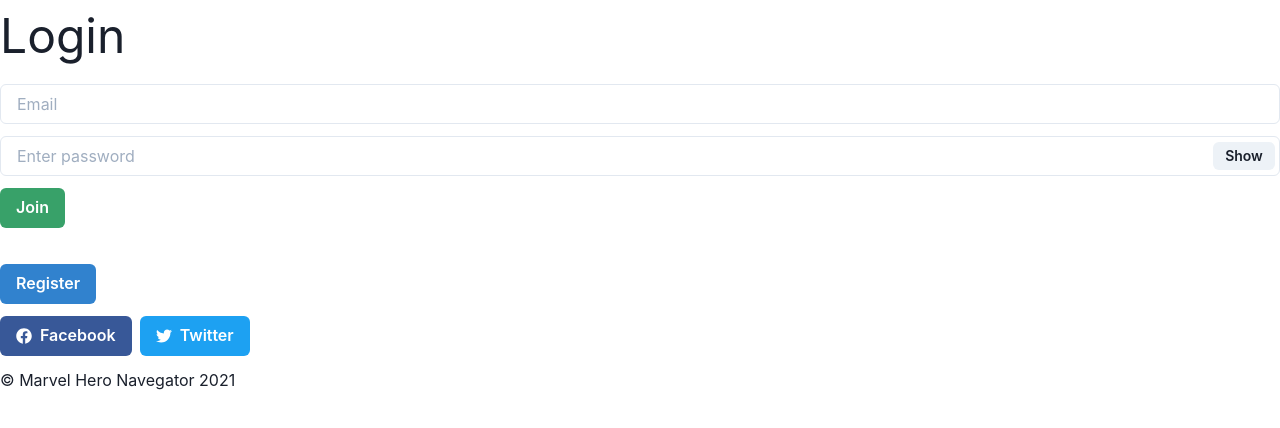
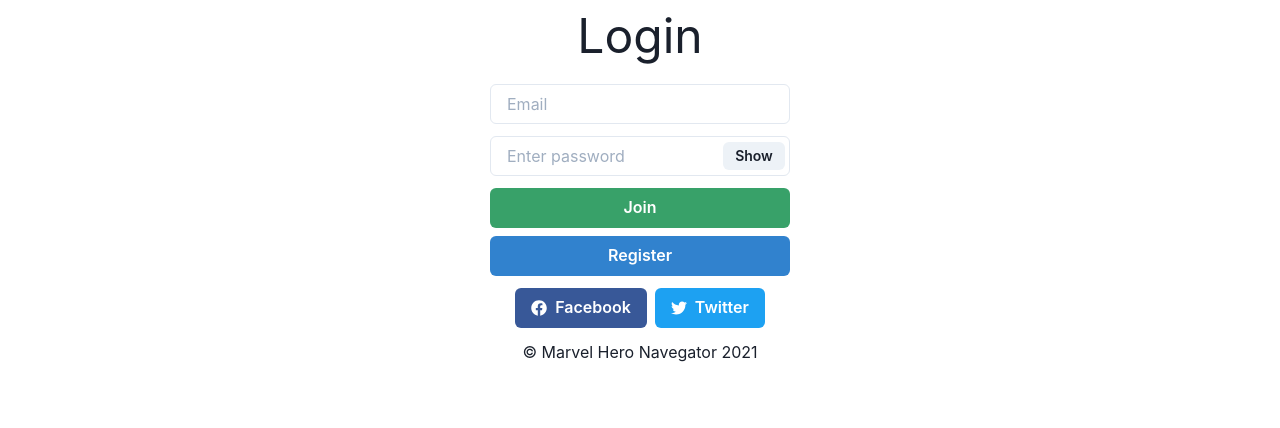
Before and after one commit to dekopossas/marvel-hero-navigator, a React (Create React App) app in the folder marvel-hero-navegator-frontend/: page /login in a window 1280 px wide. Shown: the top 428 px of the page. Built offline with nearby package versions, Linux system fonts and the light colour scheme.

Commit message:
mexendo no CSS do login =D

```diff
--- a/marvel-hero-navegator-frontend/src/pages/Login/index.jsx
+++ b/marvel-hero-navegator-frontend/src/pages/Login/index.jsx
@@ -17,7 +17,7 @@
 
   return (
     <div className="text-center">
-      <Stack spacing={3}>
+      <Stack spacing={3} align="center">
         <Text fontSize="5xl">Login</Text>
         <Input
           className="form-control"
@@ -25,8 +25,9 @@
           id="email"
           data-testid="email-input"
           placeholder="Email"
+          width="300px"
         />
-        <InputGroup size="md">
+        <InputGroup size="md" width="300px">
           <Input
             pr="4.5rem"
             type={show ? 'text' : 'password'}
@@ -40,17 +41,20 @@
             </Button>
           </InputRightElement>
         </InputGroup>
-        <Link to="/home">
-          <Button colorScheme="green" type="button" data-testid="signin-btn">
-            Join
+        <Stack spacing={2} align="center">
+          <Button width="300px" colorScheme="green" type="button" data-testid="signin-btn">
+            <Link to="/home">Join</Link>
           </Button>
-        </Link>
-        <br />
-        <Link to="/register">
-          <Button colorScheme="blue" to="/register" data-testid="no-account-btn" type="button">
-            Register
+          <Button
+            width="300px"
+            colorScheme="blue"
+            to="/register"
+            data-testid="no-account-btn"
+            type="button"
+          >
+            <Link to="/register">Register</Link>
           </Button>
-        </Link>
+        </Stack>
         <HStack>
           <Button colorScheme="facebook" leftIcon={<FaFacebook />}>
             Facebook
```
